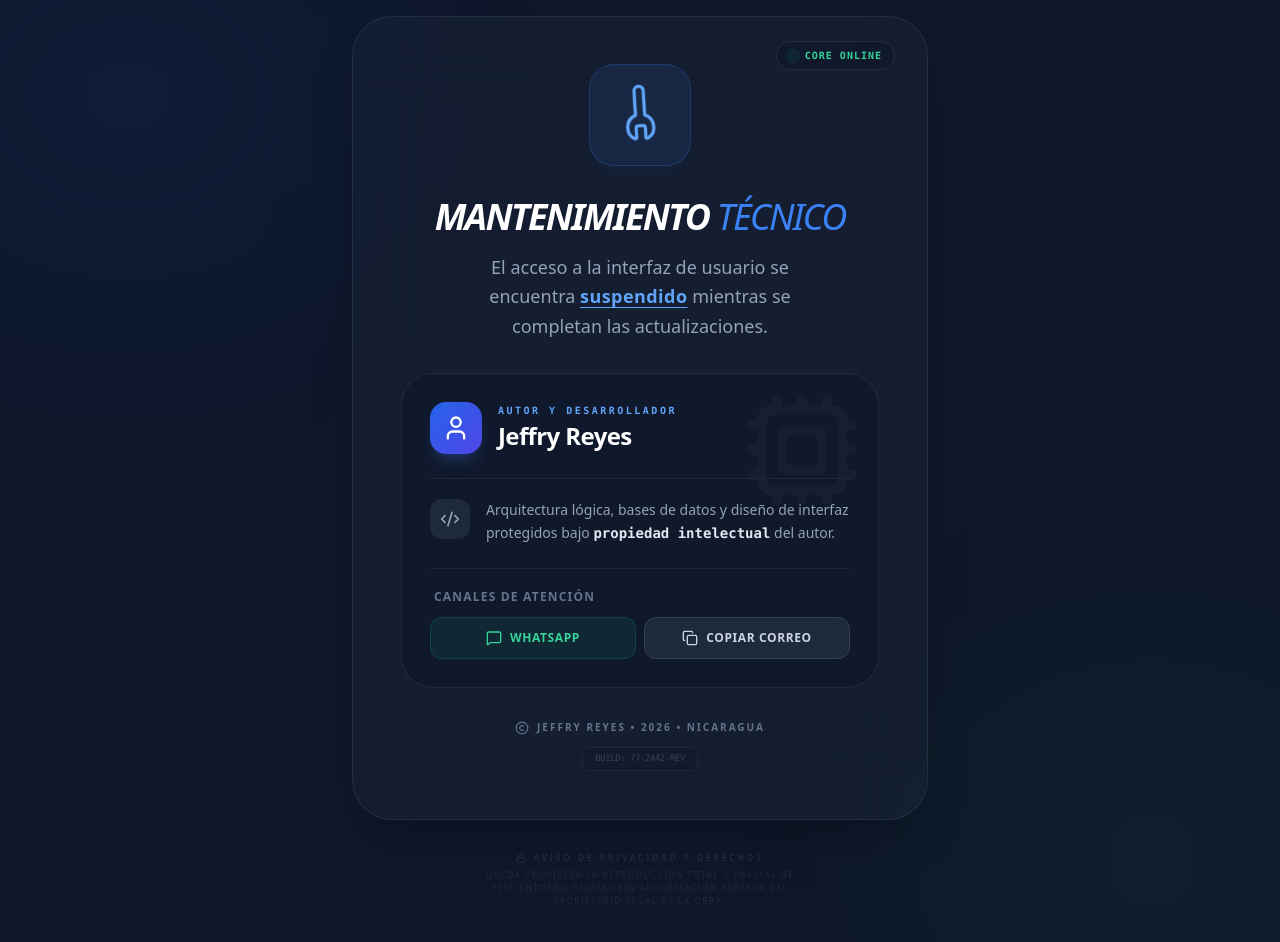
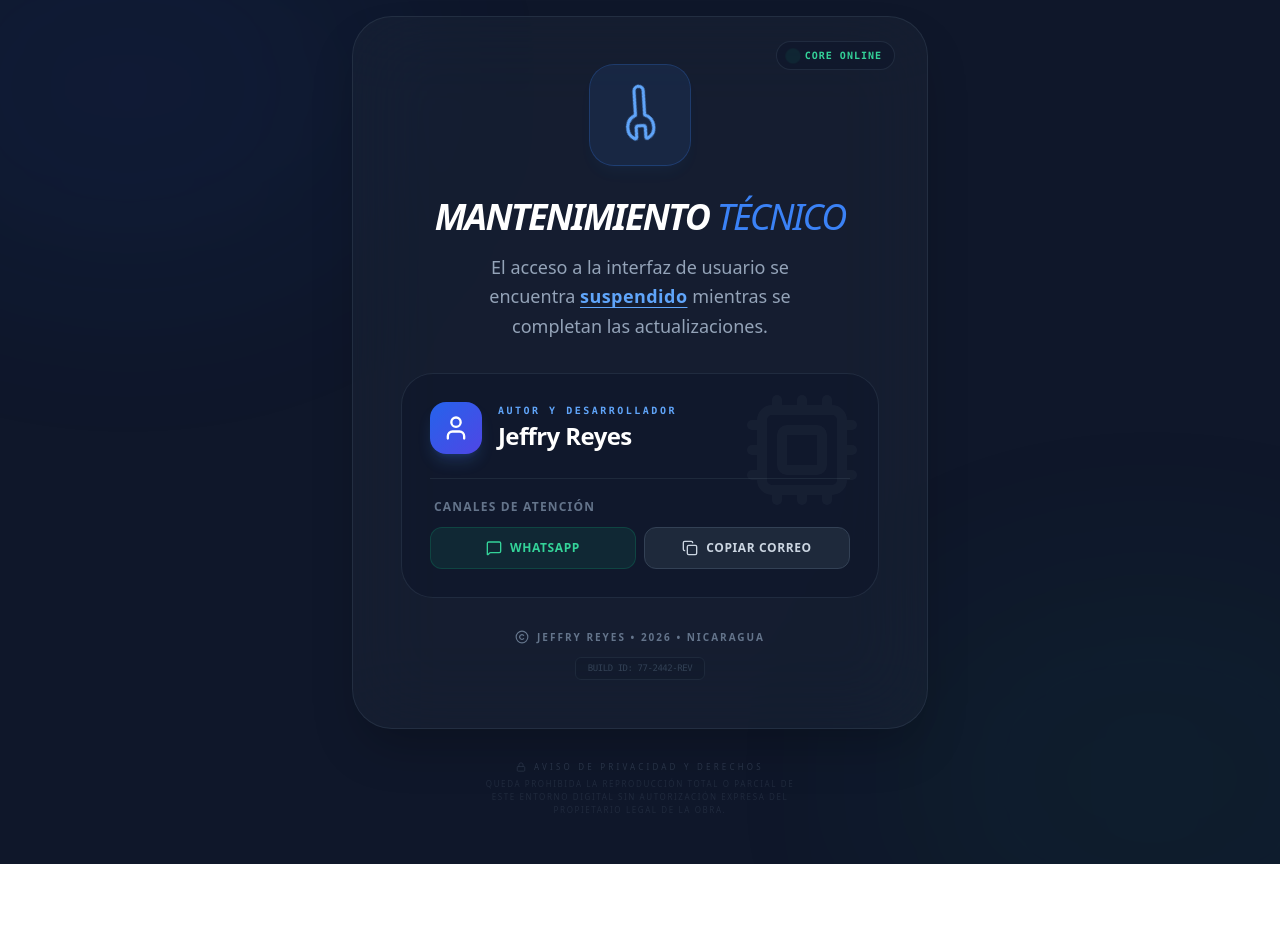
Before and after one commit to SlayerING/vitejs-vite-1bqbr6p2, a React (Vite) app: page / in a window 1280 px wide. Shown: the top 942 px of the page. After the commit the page ends 864 px from the top, so only its background shows below. Built offline with nearby package versions, Linux system fonts and the light colour scheme.

Commit message:
Update App.tsx

```diff
--- a/src/App.tsx
+++ b/src/App.tsx
@@ -1,6 +1,5 @@
 import React, { useState } from 'react';
 import {
-  Code2,
   User,
   Wrench,
   Lock,
@@ -13,7 +12,7 @@ import {
 } from 'lucide-react';
 
 /**
- * MaintenancePage - Versión Profesional Simplificada
+ * MaintenancePage - Versión Estilizada y Simplificada
  * Desarrollado por Jeffry Reyes
  */
 const App = () => {
@@ -51,7 +50,7 @@ const App = () => {
   return (
     <div className="min-h-screen bg-[#0f172a] flex items-center justify-center p-4 font-sans text-slate-200 overflow-hidden relative">
 
-      {/* Efectos de fondo animados */}
+      {/* Efectos de fondo animados sutiles */}
       <div className="absolute top-[-10%] left-[-10%] w-[40%] h-[40%] bg-blue-600/10 rounded-full blur-[120px] animate-pulse"></div>
       <div className="absolute bottom-[-10%] right-[-10%] w-[40%] h-[40%] bg-emerald-600/10 rounded-full blur-[120px] animate-pulse" style={{ animationDelay: '2s' }}></div>
 
@@ -59,7 +58,7 @@ const App = () => {
         {/* Card Principal */}
         <div className="bg-slate-800/40 rounded-[2.5rem] shadow-2xl border border-slate-700/50 backdrop-blur-2xl overflow-hidden p-8 md:p-12 relative text-center">
 
-          {/* Badge de Estado */}
+          {/* Badge de Estado del Sistema */}
           <div className="absolute top-6 right-8 flex items-center gap-2 bg-slate-900/60 px-3 py-1.5 rounded-full border border-slate-700 border-opacity-50">
             <div className="w-2 h-2 bg-emerald-500 rounded-full animate-ping"></div>
             <span className="text-[10px] font-bold text-emerald-400 uppercase tracking-widest font-mono">Core Online</span>
@@ -72,7 +71,7 @@ const App = () => {
             </div>
           </div>
 
-          {/* Título */}
+          {/* Título y Descripción */}
           <h1 className="text-3xl md:text-4xl font-black text-white mb-4 tracking-tighter uppercase italic">
             Mantenimiento <span className="text-blue-500 font-normal">Técnico</span>
           </h1>
@@ -81,7 +80,7 @@ const App = () => {
             El acceso a la interfaz de usuario se encuentra <span className="text-blue-400 font-bold underline underline-offset-4 tracking-wide">suspendido</span> mientras se completan las actualizaciones.
           </p>
 
-          {/* Bloque de Autoría */}
+          {/* Bloque Central de Autoría (Simplificado) */}
           <div className="space-y-4 mb-8">
             <div className="flex flex-col gap-6 p-7 bg-slate-900/60 rounded-[2rem] border border-slate-700/50 text-left relative overflow-hidden group">
               <div className="absolute top-0 right-0 p-4 opacity-[0.03] group-hover:opacity-[0.07] transition-opacity">
@@ -97,16 +96,6 @@ const App = () => {
                   <p className="text-[10px] font-black text-blue-400 uppercase tracking-[0.25em] mb-0.5 font-mono">Autor y Desarrollador</p>
                   <p className="text-2xl font-bold text-white tracking-tight">Jeffry Reyes</p>
                 </div>
-              </div>
-
-              {/* Cuerpo: Propiedad */}
-              <div className="flex items-start gap-4 pt-5 border-t border-slate-800 relative">
-                <div className="bg-slate-800 p-2.5 rounded-xl text-slate-400">
-                  <Code2 size={20} />
-                </div>
-                <p className="text-sm text-slate-400 leading-relaxed">
-                  Arquitectura lógica, bases de datos y diseño de interfaz protegidos bajo <span className="text-slate-200 font-semibold font-mono">propiedad intelectual</span> del autor.
-                </p>
               </div>
 
               {/* Botones de Contacto */}
@@ -141,7 +130,7 @@ const App = () => {
               </p>
             </div>
             <div className="bg-slate-900/40 px-3 py-1 rounded-md border border-slate-800">
-              <p className="text-[9px] font-mono text-slate-700 uppercase tracking-tighter">Build: 77-2442-REV</p>
+              <p className="text-[9px] font-mono text-slate-700 uppercase tracking-tighter">Build ID: 77-2442-REV</p>
             </div>
           </div>
         </div>
```
